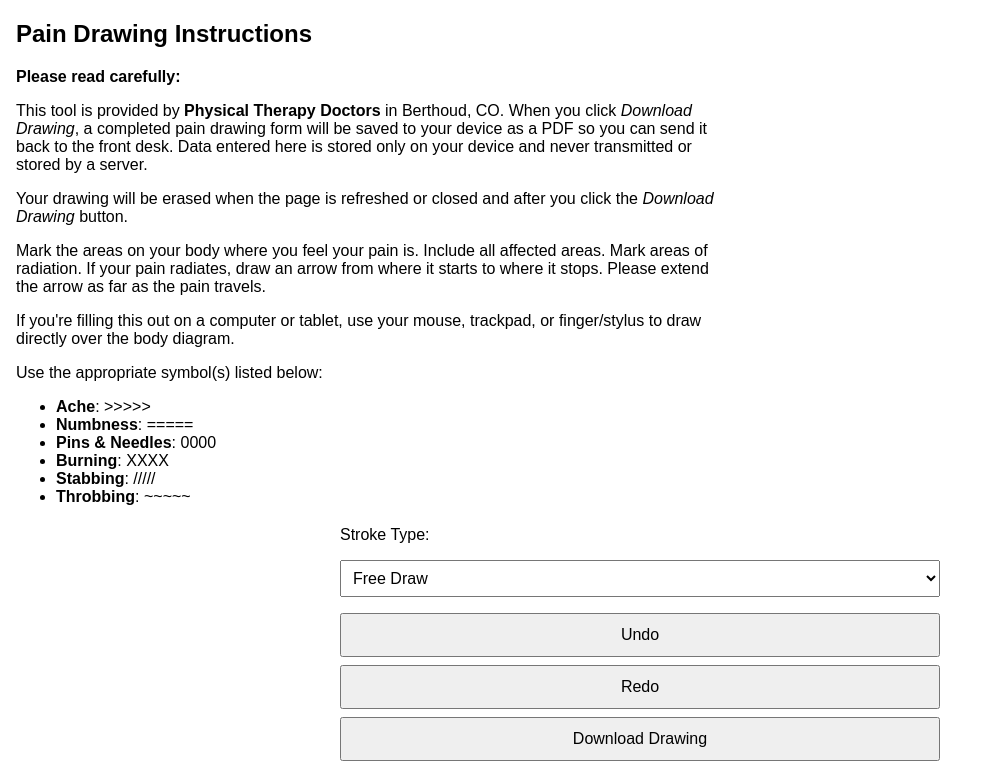
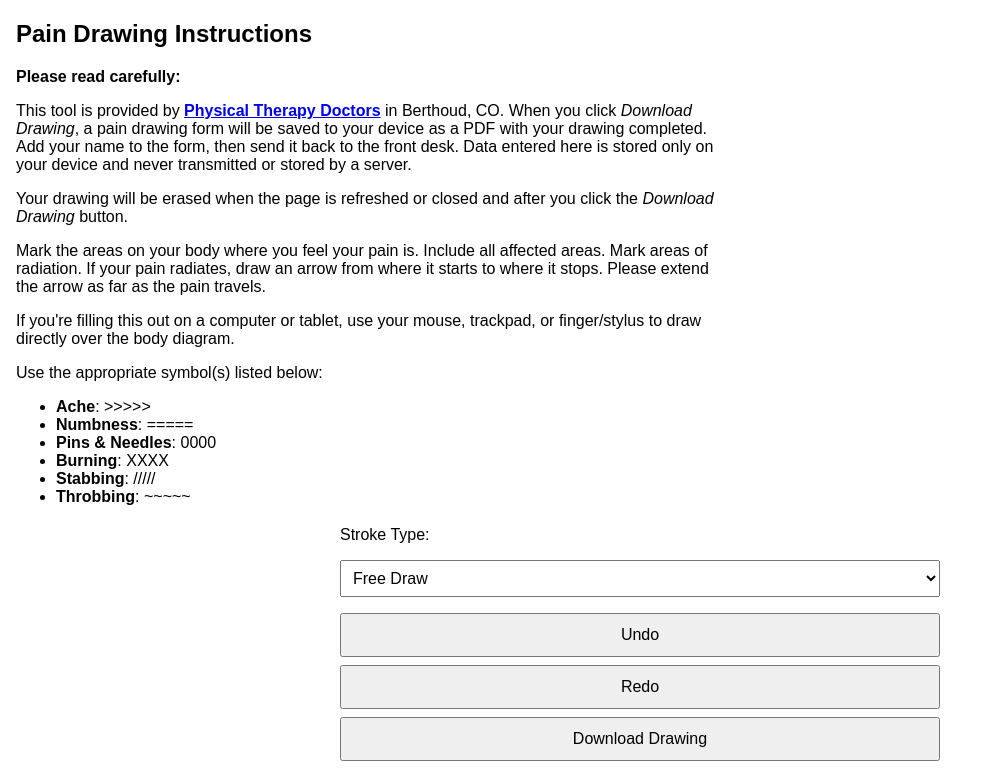
Before and after one commit to DebugSteven/pain-drawing, a plain HTML site: page index.html in a window 1280 px wide. Shown: the top 774 px of the page, without its empty margins (0-987 px from the left). Drawn offline with Linux system fonts and the light colour scheme.

Commit message:
link to physicaltherapydoctors.net

```diff
--- a/index.html
+++ b/index.html
@@ -12,12 +12,14 @@
         <div style="max-width: 700px; margin-bottom: 20px;">
             <p><strong>Please read carefully:</strong></p>
             <p>
-            This tool is provided by <strong>Physical Therapy Doctors</strong>
-            in Berthoud, CO. When you click <i>Download Drawing</i>, a
-            completed pain drawing form will be saved to your device as a PDF
-            so you can send it back to the front desk. Data entered here is
-            stored only on your device and never transmitted or stored by a
-            server.
+            This tool is provided by <strong><a
+                    href="https://www.physicaltherapydoctors.net/"
+                    target="_blank">Physical Therapy Doctors</a></strong> in
+            Berthoud, CO. When you click <i>Download Drawing</i>, a pain
+            drawing form will be saved to your device as a PDF with your
+            drawing completed. Add your name to the form, then send it back to
+            the front desk. Data entered here is stored only on your device and
+            never transmitted or stored by a server.
             </p>
             <p>
             Your drawing will be erased when the page is refreshed or closed
```
